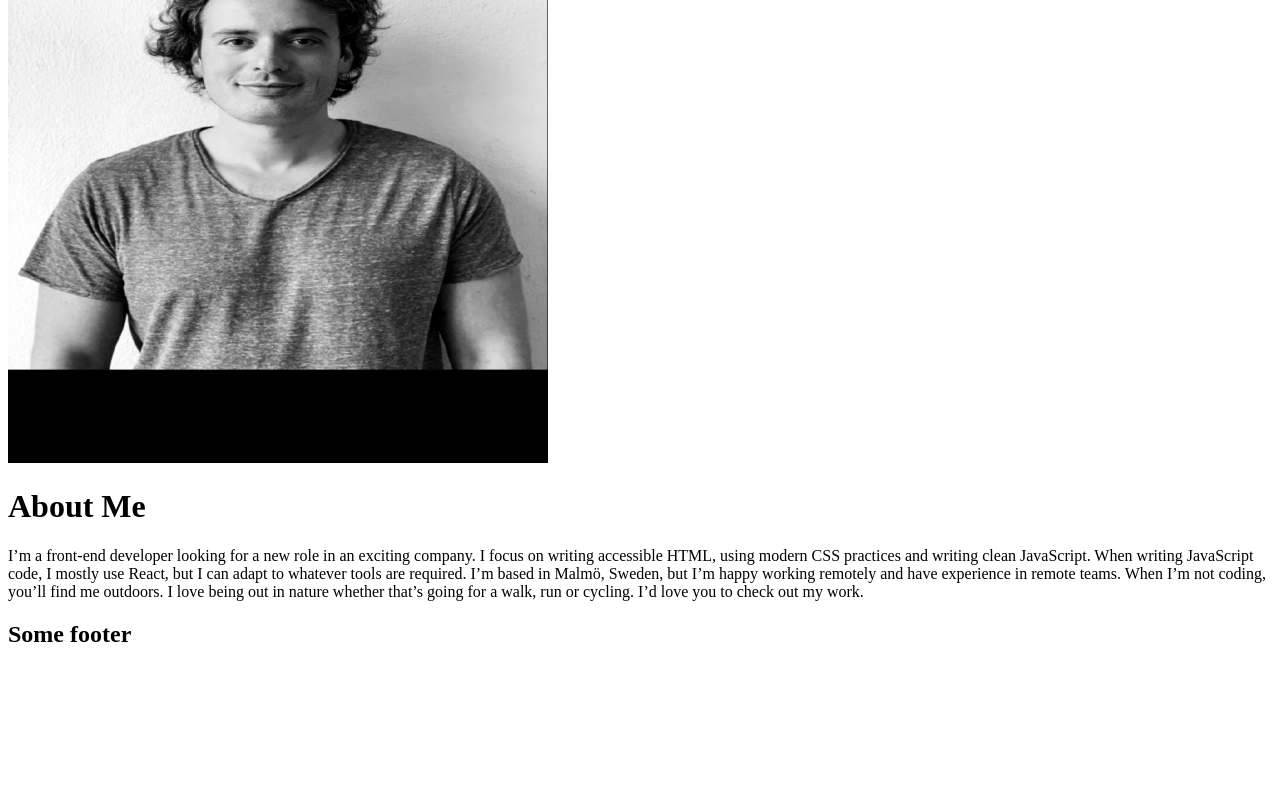
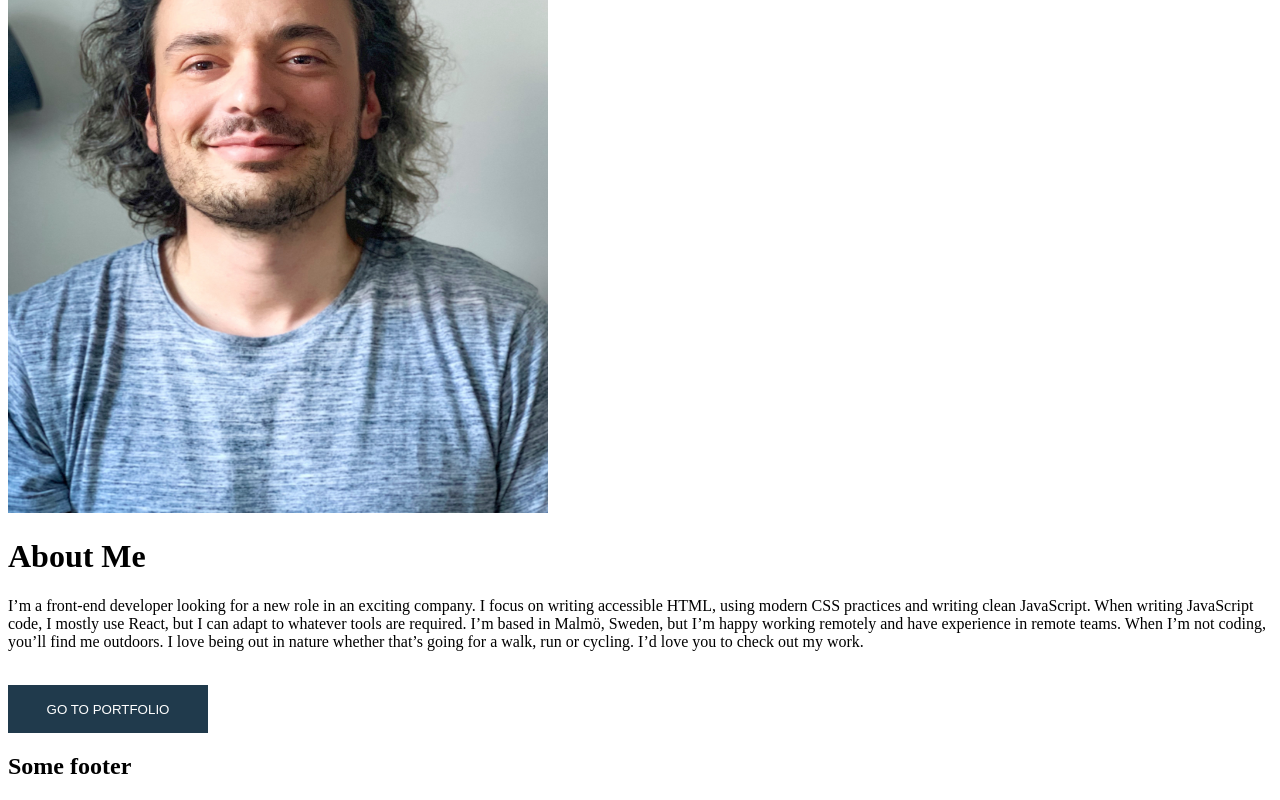
Before and after one commit to ArlindPestisha/portfolio, a Next.js app: page /public/ in a window 1280 px wide. Shown: the part 825-1625 px from the top of the page. Before the commit the page ends 1493 px from the top, so only its background shows below. Built offline with nearby package versions, Linux system fonts and the light colour scheme.

Commit message:
change the img

```diff
--- a/components/About/About.js
+++ b/components/About/About.js
@@ -1,14 +1,16 @@
 import Text from "../Text/Text";
 import Image from "next/image";
+import Button from "../Button/Button";
 
 const About = () => {
   return (
     <div>
-      <Image src="/arlind.jpg" alt="my-pic" width={540} height={600} />
+      <Image src="/arlindpe.jpeg" alt="my-pic" width={540} height={650} />
       <Text
         heading="About Me"
         paragraph="I’m a front-end developer looking for a new role in an exciting company. I focus on writing accessible HTML, using modern CSS practices and writing clean JavaScript. When writing JavaScript code, I mostly use React, but I can adapt to whatever tools are required. I’m based in Malmö, Sweden, but I’m happy working remotely and have experience in remote teams. When I’m not coding, you’ll find me outdoors. I love being out in nature whether that’s going for a walk, run or cycling. I’d love you to check out my work."
       />
+      <Button primary text="GO TO PORTFOLIO" />
     </div>
   );
 };
--- a/components/Button/Button.js
+++ b/components/Button/Button.js
@@ -8,6 +8,7 @@ const Button = ({ handelClick, text }) => {
       </StyledButton> */}
 
       <StyledButton onClick={handelClick}>{text}</StyledButton>
+      <StyledButton primary />
 
     </div>
   );
```
Also changed, not shown: public/arlindpe.jpeg (added).
